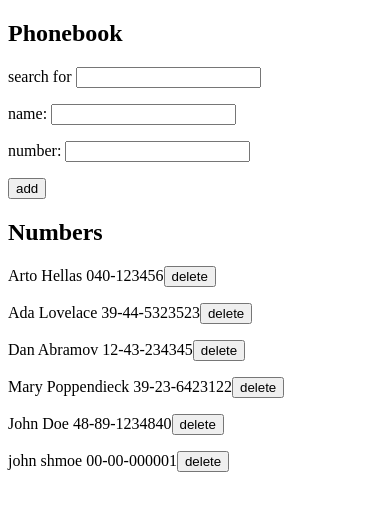
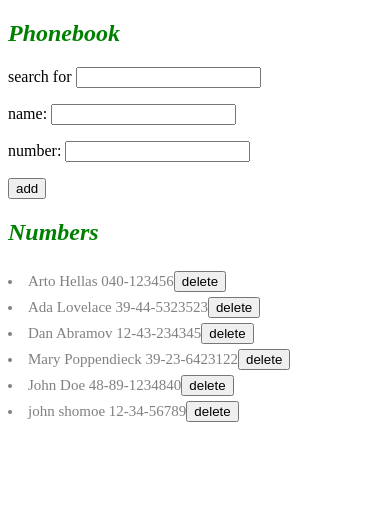
Before and after one commit to benattali/fullstack_open_course, a React (Create React App) app in the folder part2/phonebook/: page / in a window 390 px wide. Shown: the top 510 px of the page. Built offline with nearby package versions, Linux system fonts and the light colour scheme; data requests are answered from the project's data file.

Commit message:
phonebook step 11 - add styles

```diff
--- a/part2/phonebook/db.json
+++ b/part2/phonebook/db.json
@@ -26,8 +26,8 @@
       "id": 5
     },
     {
-      "name": "john shmoe",
-      "number": "00-00-000001",
+      "name": "john shomoe",
+      "number": "12-34-56789",
       "id": 6
     }
   ]
--- a/part2/phonebook/src/App.js
+++ b/part2/phonebook/src/App.js
@@ -3,6 +3,7 @@ import Filter from './components/Filter'
 import PersonForm from './components/PersonForm'
 import Persons from './components/Persons'
 import personServices from './services/persons'
+import Notification from './components/Notification'
 
 const App = () => {
   const [persons, setPersons] = useState([])
@@ -10,6 +11,7 @@ const App = () => {
   const [newNumber, setNewNumber] = useState('')
   const [newFilter, setNewFilter] = useState('')
   const [showAll, setShowAll] = useState(true)
+  const [errorMessage, setErrorMessage] = useState(null)
 
   useEffect(() => {
     personServices
@@ -34,9 +36,11 @@ const App = () => {
         setPersons={setPersons}
         setNewName={setNewName}
         setNewNumber={setNewNumber}
+        setErrorMessage={setErrorMessage}
       />
       <h2>Numbers</h2>
-      <Persons personsToShow={personsToShow} persons={persons} setPersons={setPersons} />
+      <Notification message={errorMessage} />
+      <Persons personsToShow={personsToShow} persons={persons} setPersons={setPersons} setErrorMessage={setErrorMessage} />
     </div>
   )
 }
--- /dev/null
+++ b/part2/phonebook/src/components/Notification.js
@@ -0,0 +1,15 @@
+import React from 'react'
+
+const Notification = ({ message }) => {
+  if (message === null) {
+    return null
+  }
+
+  return (
+    <div className='error'>
+      {message}
+    </div>
+  )
+}
+
+export default Notification
--- a/part2/phonebook/src/components/PersonForm.js
+++ b/part2/phonebook/src/components/PersonForm.js
@@ -9,6 +9,7 @@ const PersonForm = (props) => {
     setPersons,
     setNewName,
     setNewNumber,
+    setErrorMessage,
   } = props
 
   const handleSubmit = (event) => {
@@ -32,6 +33,12 @@ const PersonForm = (props) => {
           setPersons(persons.map(person => person.id !== personId ? person : returnedPerson))
           setNewName('')
           setNewNumber('')
+          setErrorMessage(
+            `${newName} was updated`
+          )
+          setTimeout(() => {
+            setErrorMessage(null)
+          }, 5000)
         })
     } else {
       personServices
@@ -40,6 +47,12 @@ const PersonForm = (props) => {
           setPersons(persons.concat(returnedPerson))
           setNewName('')
           setNewNumber('')
+          setErrorMessage(
+            `${newName} was created`
+          )
+          setTimeout(() => {
+            setErrorMessage(null)
+          }, 5000)
         })
     }
   }
--- a/part2/phonebook/src/components/Persons.js
+++ b/part2/phonebook/src/components/Persons.js
@@ -1,26 +1,34 @@
 import React from 'react'
 import personServices from '../services/persons';
 
-const Persons = ({ personsToShow, persons, setPersons }) => {
+const Persons = ({ personsToShow, persons, setPersons, setErrorMessage }) => {
   const removePerson = id => {
     if (!window.confirm("delete this person?")) {
       return null
     }
 
     personServices
-    .remove(id)
-    .then(() => {
-      setPersons(persons.filter(person => person.id !== id))
-    })
+      .remove(id)
+      .then(() => {
+        setPersons(persons.filter(person => person.id !== id))
+      })
+      .catch(error => {
+        setErrorMessage(
+          `${id} was already removed from server`
+        )
+        setTimeout(() => {
+          setErrorMessage(null)
+        }, 5000)
+      })
   }
 
   return (
     <div>
       {personsToShow.map(person =>
-        <p key={person.id}>
+        <li key={person.id} className='person'>
           {person.name} {person.number}
           <button onClick={() => removePerson(person.id)}>delete</button>
-        </p>
+        </li>
       )}
     </div>
   )
--- /dev/null
+++ b/part2/phonebook/src/index.css
@@ -0,0 +1,30 @@
+h2 {
+  color: green;
+  font-style: italic;
+}
+
+.person {
+  color: grey;
+  padding-top: 5px;
+  font-size: 15px;
+}
+
+.error {
+  color: red;
+  background: lightgrey;
+  font-size: 20px;
+  border-style: solid;
+  border-radius: 5px;
+  padding: 10px;
+  margin-bottom: 10px;
+}
+
+.success {
+  color: red;
+  background: lightgrey;
+  font-size: 20px;
+  border-style: solid;
+  border-radius: 5px;
+  padding: 10px;
+  margin-bottom: 10px;
+}
--- a/part2/phonebook/src/index.js
+++ b/part2/phonebook/src/index.js
@@ -1,5 +1,6 @@
 import ReactDOM from 'react-dom'
 import App from './App'
+import './index.css'
 
 ReactDOM.render(
   <App />,
```
